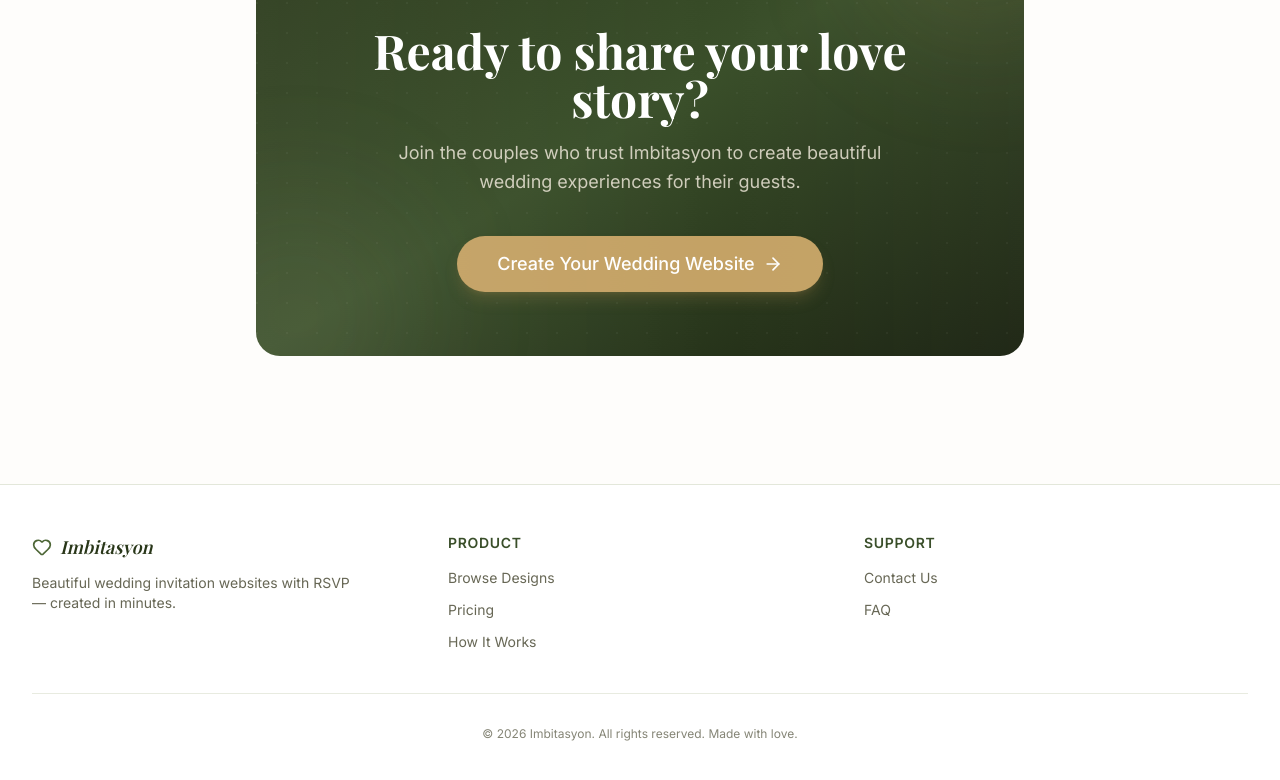
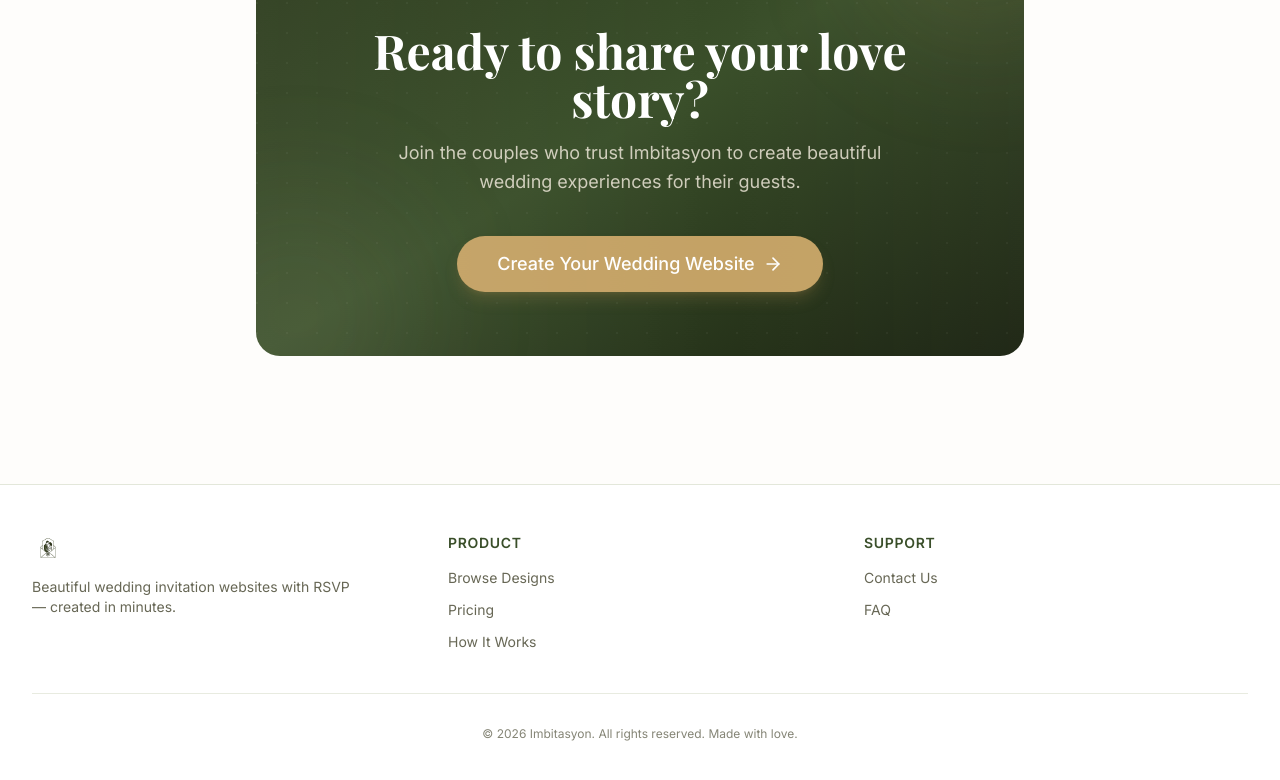
Before and after one commit to Arvin0416/inbitasyon, a Next.js app: page / in a window 1280 px wide. Shown: the part 5585-6365 px from the top of the page. Built offline with nearby package versions, Linux system fonts and the light colour scheme; a web font is replaced by a local one.

Commit message:
Freebuff: do all suggested

```diff
--- a/src/app/layout.tsx
+++ b/src/app/layout.tsx
@@ -21,12 +21,31 @@ export const metadata: Metadata = {
   title: "Imbitasyon — Beautiful Wedding Websites in Minutes",
   description:
     "Create a beautiful wedding invitation website with RSVP in minutes. Choose a romantic design, add your details, and share your personal wedding URL.",
+  icons: {
+    icon: "/Icon-imbitasyon.svg",
+    shortcut: "/Icon-imbitasyon.svg",
+  },
   openGraph: {
     title: "Imbitasyon — Beautiful Wedding Websites in Minutes",
     description:
       "Create a beautiful wedding invitation website with RSVP in minutes.",
     siteName: "Imbitasyon",
     type: "website",
+    images: [
+      {
+        url: "/Icon-imbitasyon.svg",
+        width: 360,
+        height: 360,
+        alt: "Imbitasyon — Wedding Invitation Websites",
+      },
+    ],
+  },
+  twitter: {
+    card: "summary_large_image",
+    title: "Imbitasyon — Beautiful Wedding Websites in Minutes",
+    description:
+      "Create a beautiful wedding invitation website with RSVP in minutes.",
+    images: ["/Icon-imbitasyon.svg"],
   },
 };
 
@@ -40,9 +59,6 @@ export default function RootLayout({
       lang="en"
       className={`${inter.variable} ${playfair.variable} h-full antialiased`}
     >
-      <head>
-        <link rel="icon" href="/Icon-imbitasyon.svg" type="image/svg+xml" />
-      </head>
       <body className="min-h-full flex flex-col">
         <SmoothScrollProvider>
           <FloatingParticles />
--- a/src/components/Footer.tsx
+++ b/src/components/Footer.tsx
@@ -1,5 +1,5 @@
 import Link from "next/link";
-import { Heart } from "lucide-react";
+import { Logo } from "@/components/Logo";
 
 export function Footer() {
   return (
@@ -8,10 +8,7 @@ export function Footer() {
         <div className="grid grid-cols-1 md:grid-cols-3 gap-8">
           <div className="space-y-3">
             <Link href="/" className="flex items-center gap-2">
-              <Heart className="h-5 w-5 text-olive-600" />
-              <span className="text-lg font-serif font-semibold text-olive-800 italic">
-                Imbitasyon
-              </span>
+              <Logo className="h-8 w-auto" />
             </Link>
             <p className="text-sm text-charcoal-500 max-w-xs">
               Beautiful wedding invitation websites with RSVP — created in minutes.
--- a/src/components/Logo.tsx
+++ b/src/components/Logo.tsx
@@ -1,4 +1,4 @@
-export function Logo({ className = "" }: { className?: string }) {
+export function Logo({ className = "", dark = false }: { className?: string; dark?: boolean }) {
   return (
     // eslint-disable-next-line @next/next/no-img-element
     <img
@@ -7,6 +7,7 @@ export function Logo({ className = "" }: { className?: string }) {
       className={className}
       width={360}
       height={360}
+      style={dark ? { filter: "invert(1) brightness(2)" } : undefined}
     />
   );
 }
```
